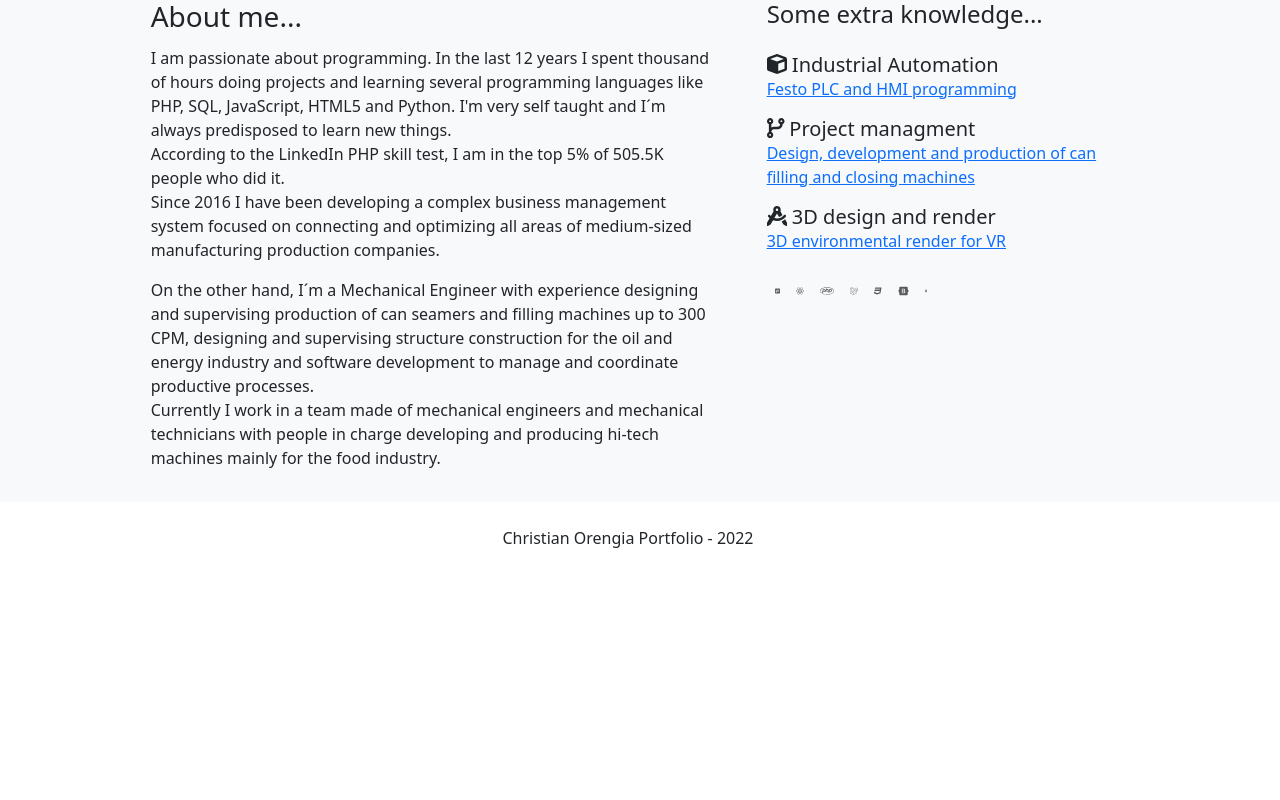
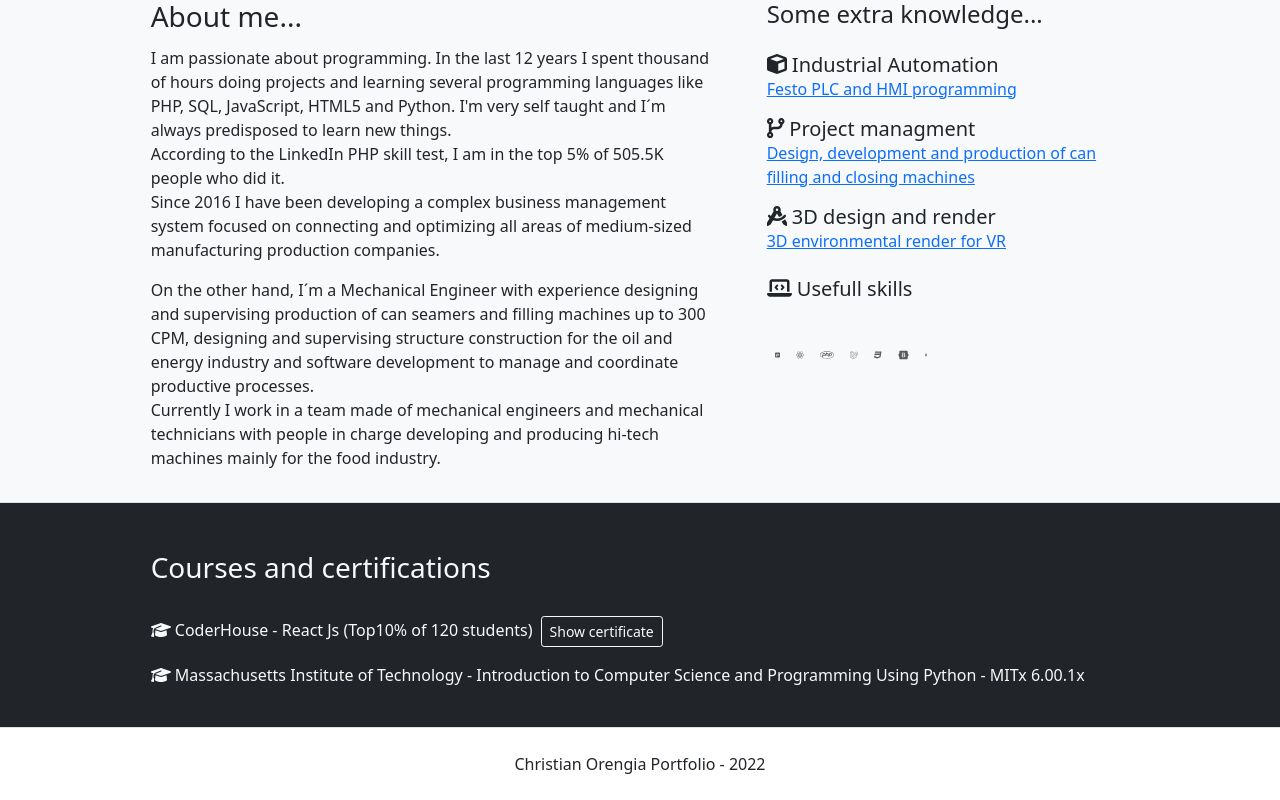
Before and after one commit to mxchristian17/portfolio, a React (Create React App) app: page / in a window 1280 px wide. Shown: the part 642-1442 px from the top of the page. Before the commit the page ends 1216 px from the top, so only its background shows below. Built offline with nearby package versions, Linux system fonts and the light colour scheme; no server answers.

Commit message:
Courses and certifications article added. WeatherWidget relocated. Sections HTML5 improved

```diff
--- /dev/null
+++ b/src/Components/Courses/Courses.js
@@ -0,0 +1,13 @@
+import { faGraduationCap } from '@fortawesome/free-solid-svg-icons'
+import { FontAwesomeIcon } from '@fortawesome/react-fontawesome'
+import React from 'react'
+
+export const Courses = () => {
+  return (
+    <div className="col col-lg-10 text-light text-start py-4 px-4">
+        <h3 className="pb-4">Courses and certifications</h3>
+        <p><FontAwesomeIcon icon={ faGraduationCap } /> CoderHouse - React Js (Top10% of 120 students)<a className="mx-2 btn btn-sm btn-outline-light" target="_blank" href="https://www.coderhouse.com/certificados/61e7654e6dd5d6007ce70afd?lang=es">Show certificate</a></p>
+        <p><FontAwesomeIcon icon={ faGraduationCap } /> Massachusetts Institute of Technology - Introduction to Computer Science and Programming Using Python - MITx 6.00.1x</p>
+    </div>
+  )
+}
--- a/src/Components/ExtraKnowledge/ExtraKnowledge.js
+++ b/src/Components/ExtraKnowledge/ExtraKnowledge.js
@@ -1,6 +1,7 @@
 import React from 'react'
+import WeatherWidget from '../WeatherWidget/WeatherWidget'
 import { FontAwesomeIcon } from '@fortawesome/react-fontawesome'
-import { faCodeBranch, faCompassDrafting, faCube } from '@fortawesome/free-solid-svg-icons'
+import { faCodeBranch, faCompassDrafting, faCube, faLaptopCode } from '@fortawesome/free-solid-svg-icons'
 import { faBootstrap, faCss3, faGitSquare, faHtml5, faLaravel, faPhp, faReact } from '@fortawesome/free-brands-svg-icons'
 import { Link } from 'react-router-dom';
 
@@ -18,6 +19,9 @@ const ExtraKnowledge = () => {
         <h5 className="pt-3 mb-0"><FontAwesomeIcon icon={faCompassDrafting} /> 3D design and render</h5>
         <Link to="/vr" className="h6">3D environmental render for VR</Link>
 
+        <h5 className="pt-4 mb-3"><FontAwesomeIcon icon={ faLaptopCode } /> Usefull skills</h5>
+        <WeatherWidget />
+
         <div className="pt-4 h4 opacity-75">
         <FontAwesomeIcon className="px-2" icon={ faGitSquare } />
         <FontAwesomeIcon className="px-2" icon={ faReact } />
--- a/src/Components/Footer/Footer.js
+++ b/src/Components/Footer/Footer.js
@@ -1,12 +1,10 @@
 import React from 'react'
-import WeatherWidget from '../WeatherWidget/WeatherWidget'
 
 const Footer = () => {
   return (
     <footer className="container-fluid py-4">
       <div className="row">
         <div className="col-sm">Christian Orengia Portfolio - 2022</div>
-        <WeatherWidget />
       </div>
     </footer>
   )
--- a/src/Components/Home/Home.js
+++ b/src/Components/Home/Home.js
@@ -3,6 +3,7 @@ import Console from '../Console/Console'
 import Profile from '../Profile/Profile'
 import AboutMe from '../AboutMe/AboutMe';
 import ExtraKnowledge from '../ExtraKnowledge/ExtraKnowledge';
+import { Courses } from '../Courses/Courses';
 
 const Home = () => {
 
@@ -16,9 +17,13 @@ const Home = () => {
         </div>
       </article>
 
-      <article className="row px-3 px-md-4 pt-4 justify-content-md-center bg-light border-top">
+      <article className="row px-3 px-md-4 pt-4 justify-content-md-center bg-light border-top border-bottom">
         <AboutMe />
         <ExtraKnowledge />
+      </article>
+
+      <article className="row px-3 px-md-4 pt-4 justify-content-md-center bg-dark border-bottom">
+        <Courses />
       </article>
 
     </section>
--- a/src/Components/Navbar/Navbar.js
+++ b/src/Components/Navbar/Navbar.js
@@ -2,11 +2,6 @@ import React from 'react'
 import { Link, NavLink } from 'react-router-dom';
 
 const Navbar = () => {
-
-    const responseGoogle = (response) => {
-        console.log(response);
-      }
-
     return (
         <nav className="navbar navbar-expand-lg navbar-light bg-light border-bottom">
             <div className="container-fluid">
--- a/src/Components/WeatherWidget/WeatherWidget.js
+++ b/src/Components/WeatherWidget/WeatherWidget.js
@@ -1,5 +1,7 @@
 import { Popover, Button, OverlayTrigger } from 'react-bootstrap'
 import React, { useState, useEffect } from 'react'
+import { FontAwesomeIcon } from '@fortawesome/react-fontawesome'
+import { faArrowRight } from '@fortawesome/free-solid-svg-icons';
 
 const WeatherWidget = () => {
 
@@ -39,7 +41,17 @@ const WeatherWidget = () => {
             .then(res => res.json())
             .then(
                 (data) => {
-                    setweather(data);
+                    const dataExtended = {
+                        ...data,
+                        icon : weatherIcon(data.weather[0].icon),
+                        temp : kelvin2Celsius(data.main.temp),
+                        maxTemp : kelvin2Celsius(data.main.temp_max),
+                        minTemp : kelvin2Celsius(data.main.temp_min),
+                        humidity : data.main.humidity,
+                        description : data.weather[0].description
+                    }
+                    setweather(dataExtended);
+                    console.log(dataExtended)
                 },
                 (error) => {
                     setError(error);
@@ -49,17 +61,21 @@ const WeatherWidget = () => {
     }, [location])
 
   return (
-    <div className="col-sm-auto">
+    <div className="w-100">
         {error && "Weather failed loading"}
         {
         typeof(weather.main) !== "undefined" &&
-        <div className="row bg-dark text-light rounded d-flex align-items-center p-0 m-0">
-            <div style={{fontSize: "0.7em"}} className="col lh-1 py-0 pl-2">{kelvin2Celsius( weather.main.temp )}°C<br />
-            Hum{weather.main.humidity}%</div>
-            <div className="col py-0 px-1"><img alt="weather icon" style={{height: "2.5em"}} src={weatherIcon(weather.weather[0].icon)} /></div>
-            <OverlayTrigger trigger="focus" placement="top" overlay={popover}>
-                <Button variant="dark">Why this?</Button>
-            </OverlayTrigger>
+        <div style={{fontSize : "1em"}} className="rounded d-flex align-items-center p-0 m-0">
+            <div>
+                <div className="d-inline float-start me-3">
+                    <OverlayTrigger trigger="focus" placement="top" overlay={popover}>
+                        <Button className="btn-sm" variant="dark">REST Api usage<FontAwesomeIcon className="ms-2" icon={ faArrowRight } /></Button>
+                    </OverlayTrigger>
+                </div>
+                { weather.temp }°C<span className="d-none d-sm-inline"> - Hum { weather.humidity }%</span>
+                <img alt="weather icon" style={{height: "2.5em"}} src={ weather.icon } />
+                { weather.description }
+            </div>
         </div>
         }
     </div>
```
